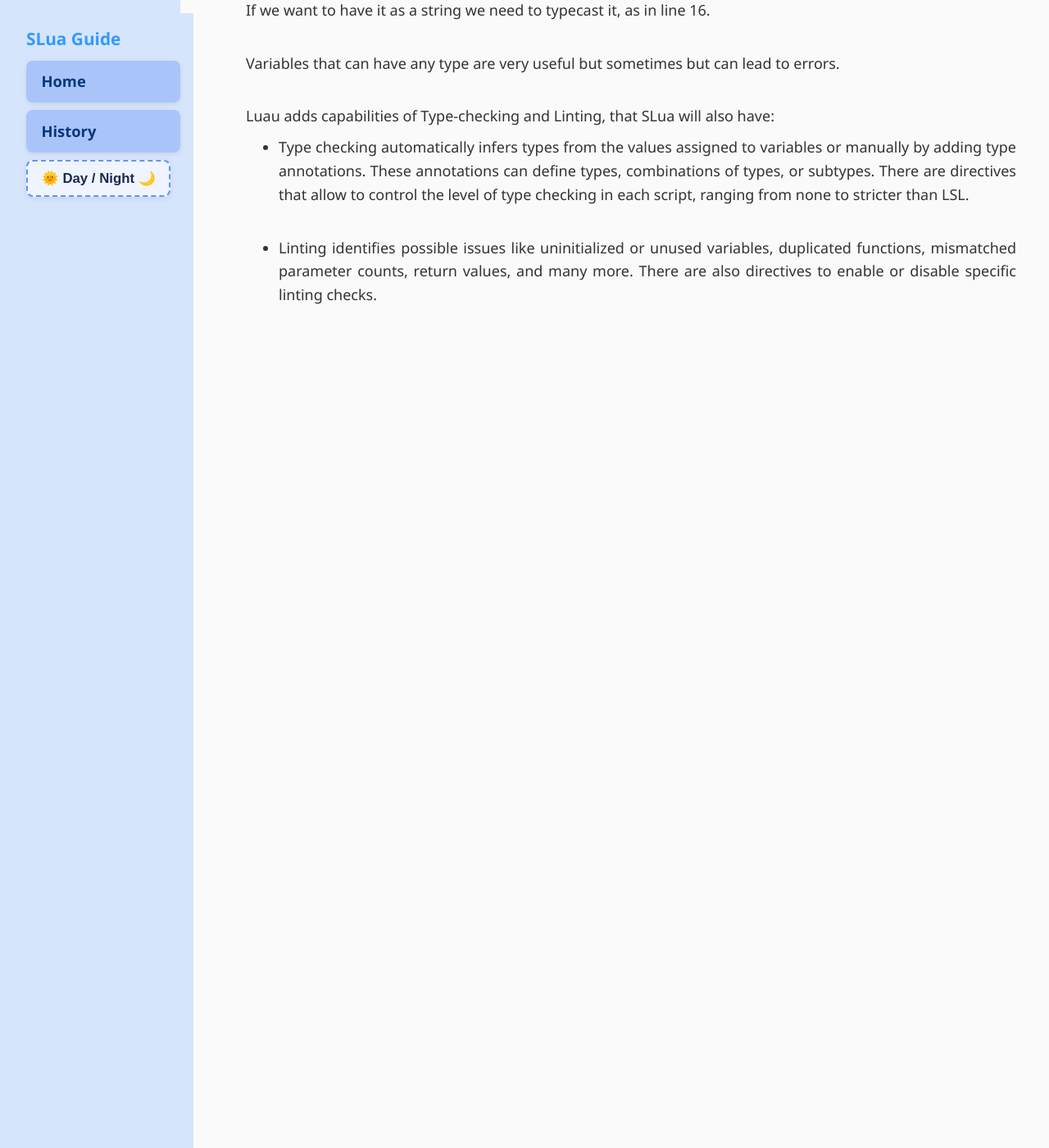
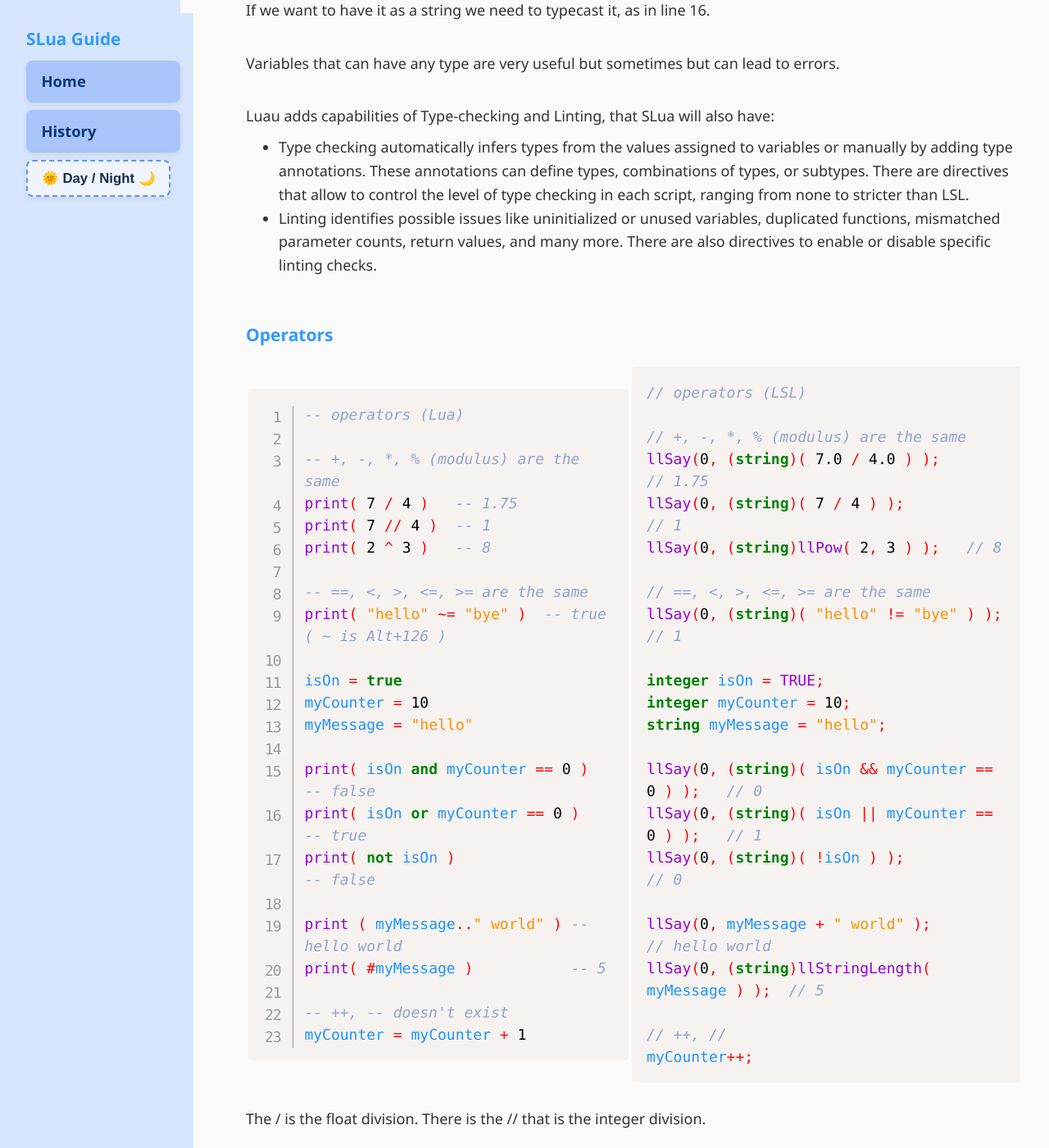
Before and after one commit to Suzanna-Linn/slua, a Jekyll site: the page built from docs/language1.md, in a window 1280 px wide and 1400 px high, scrolled down 1591 px. Shown: the whole window at 82% size. Built offline with Jekyll 4.4.1, drawn with Linux system fonts in a browser that asks for light colours; nearby versions of some CDN libraries; comment, search, counter and statistics services are not loaded; some of the changed text lies outside the part shown.

Commit message:
Update language1.md

```diff
--- a/docs/language1.md
+++ b/docs/language1.md
@@ -80,7 +80,75 @@
 Variables that can have any type are very useful but sometimes but can lead to errors.
 
 Luau adds capabilities of Type-checking and Linting, that SLua will also have:
+- Type checking automatically infers types from the values assigned to variables or manually by adding type annotations. These annotations can define types, combinations of types, or subtypes. There are directives that allow to control the level of type checking in each script, ranging from none to stricter than LSL.
+- Linting identifies possible issues like uninitialized or unused variables, duplicated functions, mismatched parameter counts, return values, and many more. There are also directives to enable or disable specific linting checks.
 
-- Type checking automatically infers types from the values assigned to variables or manually by adding type annotations. These annotations can define types, combinations of types, or subtypes. There are directives that allow to control the level of type checking in each script, ranging from none to stricter than LSL.
+### Operators
 
-- Linting identifies possible issues like uninitialized or unused variables, duplicated functions, mismatched parameter counts, return values, and many more. There are also directives to enable or disable specific linting checks.
+<table><tr><td>
+<pre class="language-slua line-numbers"><code class="language-slua">-- operators (Lua)
+
+-- +, -, *, % (modulus) are the same
+print( 7 / 4 )   -- 1.75
+print( 7 // 4 )  -- 1
+print( 2 ^ 3 )   -- 8
+
+-- ==, <, >, <=, >= are the same
+print( "hello" ~= "bye" )  -- true    ( ~ is Alt+126 )
+
+isOn = true
+myCounter = 10
+myMessage = "hello"
+
+print( isOn and myCounter == 0 )  -- false
+print( isOn or myCounter == 0 )   -- true
+print( not isOn )                 -- false
+
+print ( myMessage.." world" ) -- hello world
+print( #myMessage )           -- 5
+
+-- ++, -- doesn't exist
+myCounter = myCounter + 1
+</code></pre>
+</td><td>
+<pre class="language-lsl"><code class="language-lsl">// operators (LSL)
+
+// +, -, *, % (modulus) are the same
+llSay(0, (string)( 7.0 / 4.0 ) );       // 1.75
+llSay(0, (string)( 7 / 4 ) );           // 1
+llSay(0, (string)llPow( 2, 3 ) );   // 8
+
+// ==, <, >, <=, >= are the same
+llSay(0, (string)( "hello" != "bye" ) );  // 1
+
+integer isOn = TRUE;
+integer myCounter = 10;
+string myMessage = "hello";
+
+llSay(0, (string)( isOn && myCounter == 0 ) );   // 0
+llSay(0, (string)( isOn || myCounter == 0 ) );   // 1
+llSay(0, (string)( !isOn ) );                    // 0
+
+llSay(0, myMessage + " world" );         // hello world
+llSay(0, (string)llStringLength( myMessage ) );  // 5
+
+// ++, //
+myCounter++;
+</code></pre>
+</td></tr></table>
+
+The / is the float division. There is the // that is the integer division.
+
+There is an exponentiation operator, ^.
+
+The unequality operator is ~= instead of !=.
+
+&&, ||, ! are "and", "or", "not". The "and" and "or" operators only evaluate the second operand if necessary: operB is not evaluated if operA is false in "operA and operB" or if operA is true in "operA or operB".
+
+The concatenation operator is .. instead of +. Because of the changing types of the variables, it needs to be clear what operation we want to do.
+
+The # returns the length of a string.
+
+The increment and decrement operators, ++ and --, doesn't exist.
+
+The compound operators, += and so on, doesn't exist in standard Lua, but they exist in Luau, so LuaSL will also have them: +=, -=, *=, /=, //=, %=, ^=.
```
